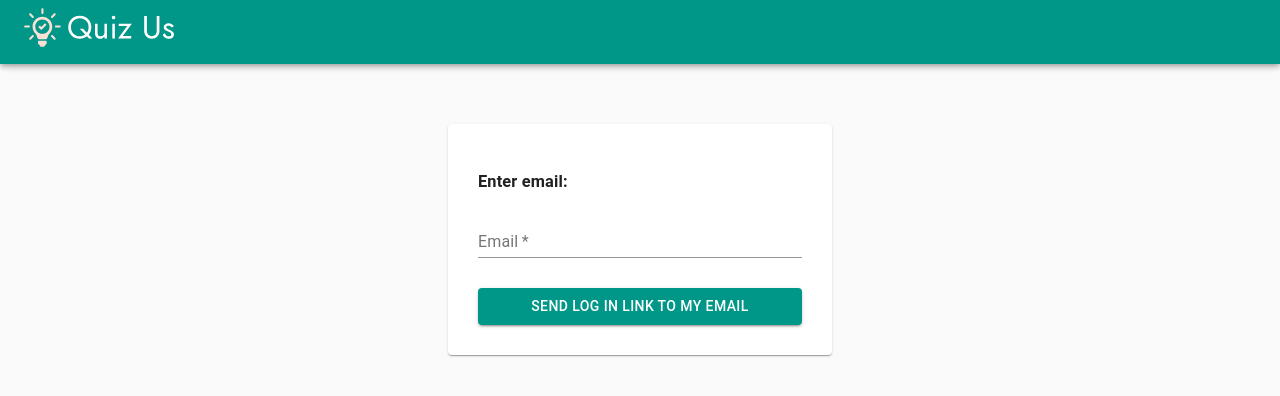
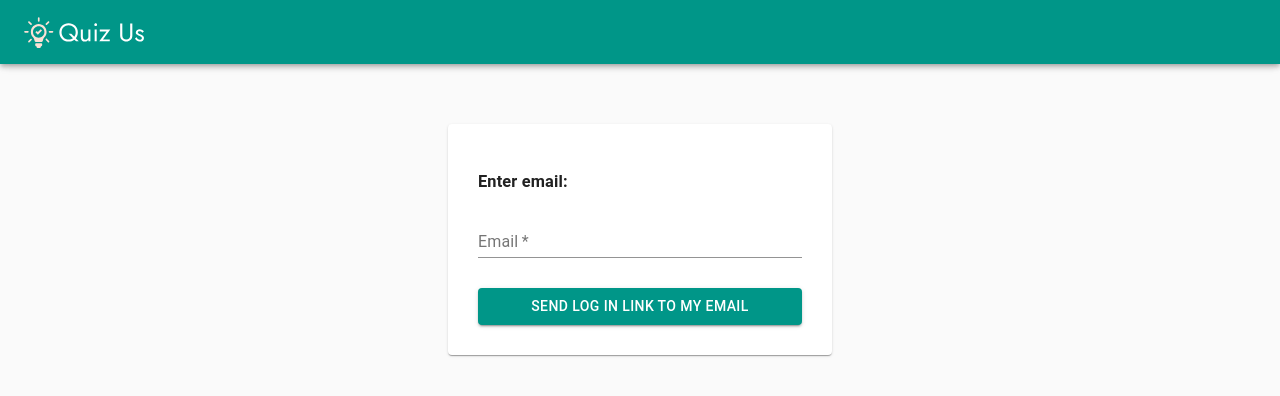
Before and after one commit to quiz-us/student-client, a React (Create React App) app: page / in a window 1280 px wide. Shown: the top 396 px of the page. Built offline with nearby package versions, Linux system fonts and the light colour scheme; no server answers; what slate-plain-serializer would draw is missing.

Commit message:
Refine logo

```diff
--- a/src/components/nav/Nav.js
+++ b/src/components/nav/Nav.js
@@ -28,7 +28,9 @@ const useStyles = makeStyles(theme => ({
   },
   toolbar: theme.mixins.toolbar,
   logo: {
-    width: 150
+    width: 120,
+    top: '5px',
+    position: 'relative'
   }
 }));
 
```
